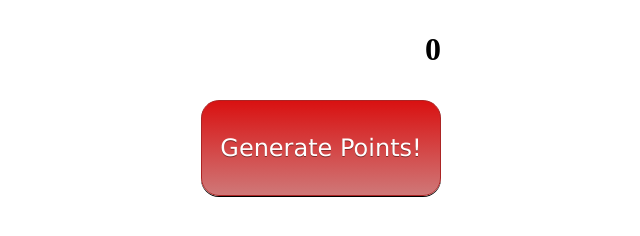
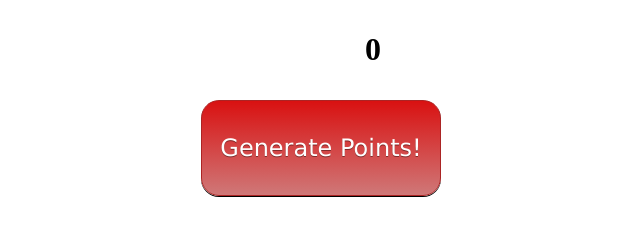
Before and after one commit to TieSoul/unnamed-incremental, a plain HTML site: page index.html in a window 1280 px wide. Shown: the full height of the page, 239-879 px from the left. Drawn offline with Linux system fonts and the light colour scheme.

Commit message:
Update style.css

```diff
--- a/style.css
+++ b/style.css
@@ -40,5 +40,5 @@
 #count {
    position: absolute;
    top: 10px;
-   right: 600px;
+   right: 660px;
 }
```
